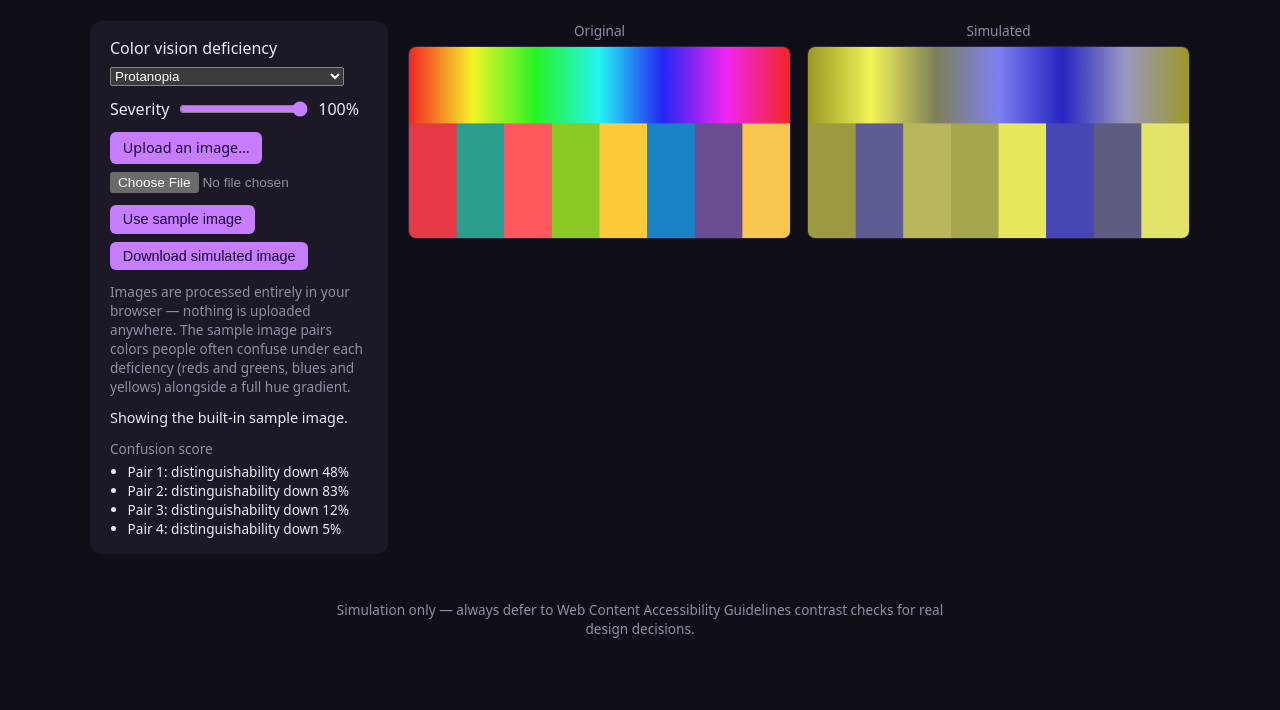
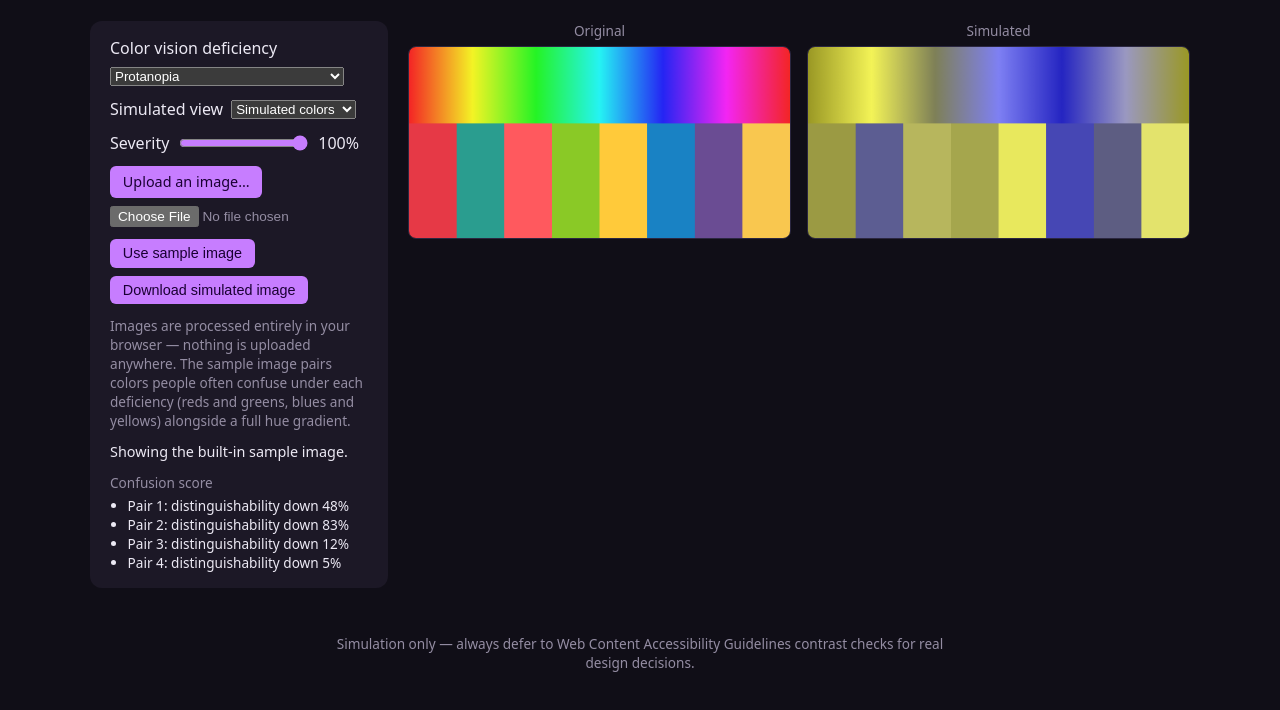
Before and after one commit to fushanbobfan/chromalens, a website with bundled scripts: page index.html in a window 1280 px wide. Shown: the part 92-802 px from the top of the page. Built offline with nearby package versions, Linux system fonts and the light colour scheme.

Commit message:
Wire the change heatmap into the view mode selector

```diff
--- a/index.html
+++ b/index.html
@@ -17,6 +17,14 @@
       <div class="control-row">
         <label for="deficiency">Color vision deficiency</label>
         <select id="deficiency"></select>
+      </div>
+
+      <div class="control-row">
+        <label for="view-mode">Simulated view</label>
+        <select id="view-mode">
+          <option value="simulated">Simulated colors</option>
+          <option value="heatmap">Change heatmap</option>
+        </select>
       </div>
 
       <div class="control-row">
--- a/src/main.js
+++ b/src/main.js
@@ -1,4 +1,5 @@
 import { simulateDichromacy, simulateAchromatopsia, listDichromacies, colorDistance, hexToRgb } from "./cvd.js";
+import { heatmapColor } from "./heatmap.js";
 
 const MAX_DIMENSION = 480;
 const SAMPLE_WIDTH = 480;
@@ -18,6 +19,7 @@ const simulatedCanvas = document.getElementById("simulated");
 const originalCtx = originalCanvas.getContext("2d");
 const simulatedCtx = simulatedCanvas.getContext("2d");
 const deficiencySelect = document.getElementById("deficiency");
+const viewModeSelect = document.getElementById("view-mode");
 const severityInput = document.getElementById("severity");
 const severityValue = document.getElementById("severity-value");
 const fileInput = document.getElementById("image-file");
@@ -115,9 +117,12 @@ function applySimulation() {
   const data = imageData.data;
   const deficiency = deficiencySelect.value;
   const severity = Number(severityInput.value) / 100;
+  const showHeatmap = viewModeSelect.value === "heatmap";
 
   for (let i = 0; i < data.length; i += 4) {
-    const result = simulateColor(deficiency, data[i], data[i + 1], data[i + 2], severity);
+    const original = { r: data[i], g: data[i + 1], b: data[i + 2] };
+    const simulated = simulateColor(deficiency, original.r, original.g, original.b, severity);
+    const result = showHeatmap ? heatmapColor(colorDistance(original, simulated)) : simulated;
     data[i] = result.r;
     data[i + 1] = result.g;
     data[i + 2] = result.b;
@@ -153,6 +158,7 @@ function updateConfusionScore(deficiency, severity) {
 }
 
 deficiencySelect.addEventListener("change", applySimulation);
+viewModeSelect.addEventListener("change", applySimulation);
 
 severityInput.addEventListener("input", () => {
   severityValue.textContent = `${severityInput.value}%`;
@@ -169,9 +175,10 @@ useSampleBtn.addEventListener("click", loadSample);
 downloadBtn.addEventListener("click", () => {
   const deficiency = deficiencySelect.value;
   const severity = severityInput.value;
+  const mode = viewModeSelect.value;
   const link = document.createElement("a");
   link.href = simulatedCanvas.toDataURL("image/png");
-  link.download = `chromalens-${deficiency}-${severity}pct.png`;
+  link.download = `chromalens-${deficiency}-${severity}pct-${mode}.png`;
   link.click();
 });
 
```
